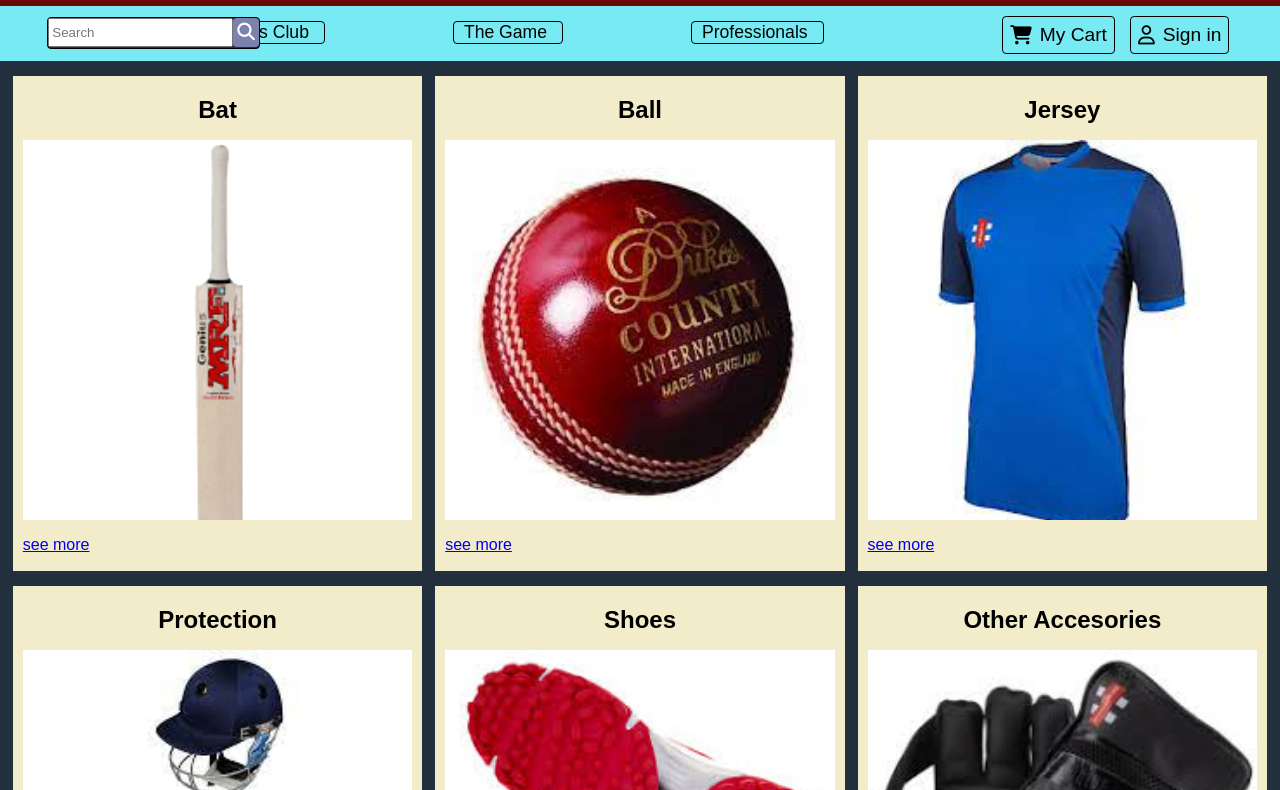
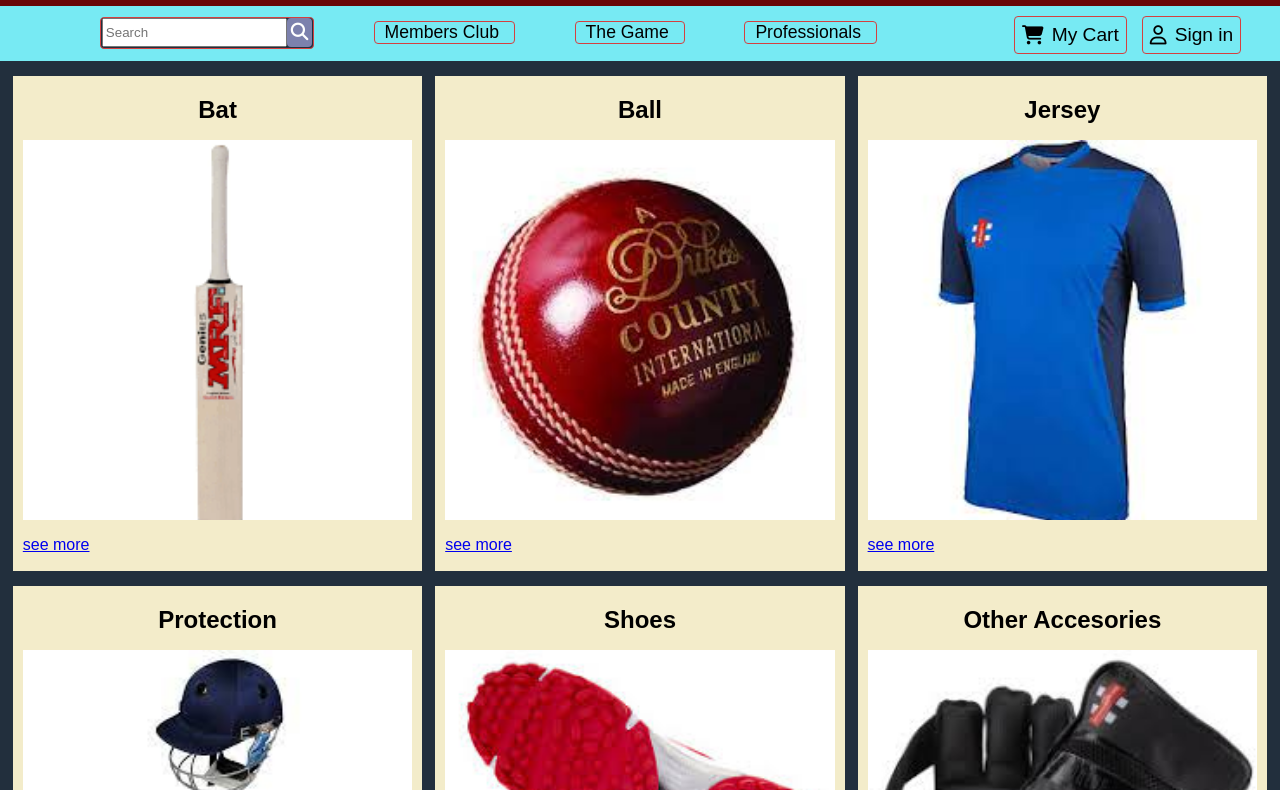
Before and after one commit to SarthkDeshmukh/Cricket-equipment, a plain HTML site: page index.html in a window 1280 px wide. Shown: the part 74-864 px from the top of the page. Drawn offline with Linux system fonts and the light colour scheme.

Commit message:
Update project2.css

```diff
--- a/project2.css
+++ b/project2.css
@@ -14,7 +14,7 @@
 }
 
 .border{
-    border: 1px solid black;
+    border: 1px solid rgb(212, 64, 64);
     border-radius: 4px;
 
 }
@@ -37,7 +37,7 @@
     background-color: #77eaf3;
     height: 40px;
     display: flex;
-    justify-content: space-evenly;
+    justify-content: space-around;
     color: black;
     padding-bottom: 15px;
 }
@@ -46,8 +46,6 @@
     display: flex;
     padding: 0.5px;
     background-color:#222f3d;
-    position: absolute;
-    margin-left: -700px;
 }
 
 .search-icon{
@@ -62,7 +60,7 @@
      justify-content:space-evenly;
      align-items: center;
      width:70%;
-     margin-left: 5px;
+     margin-left: 2px;
      margin-top:10px ;
      margin-bottom: 10px;
      font-size: 1.1rem;
```
